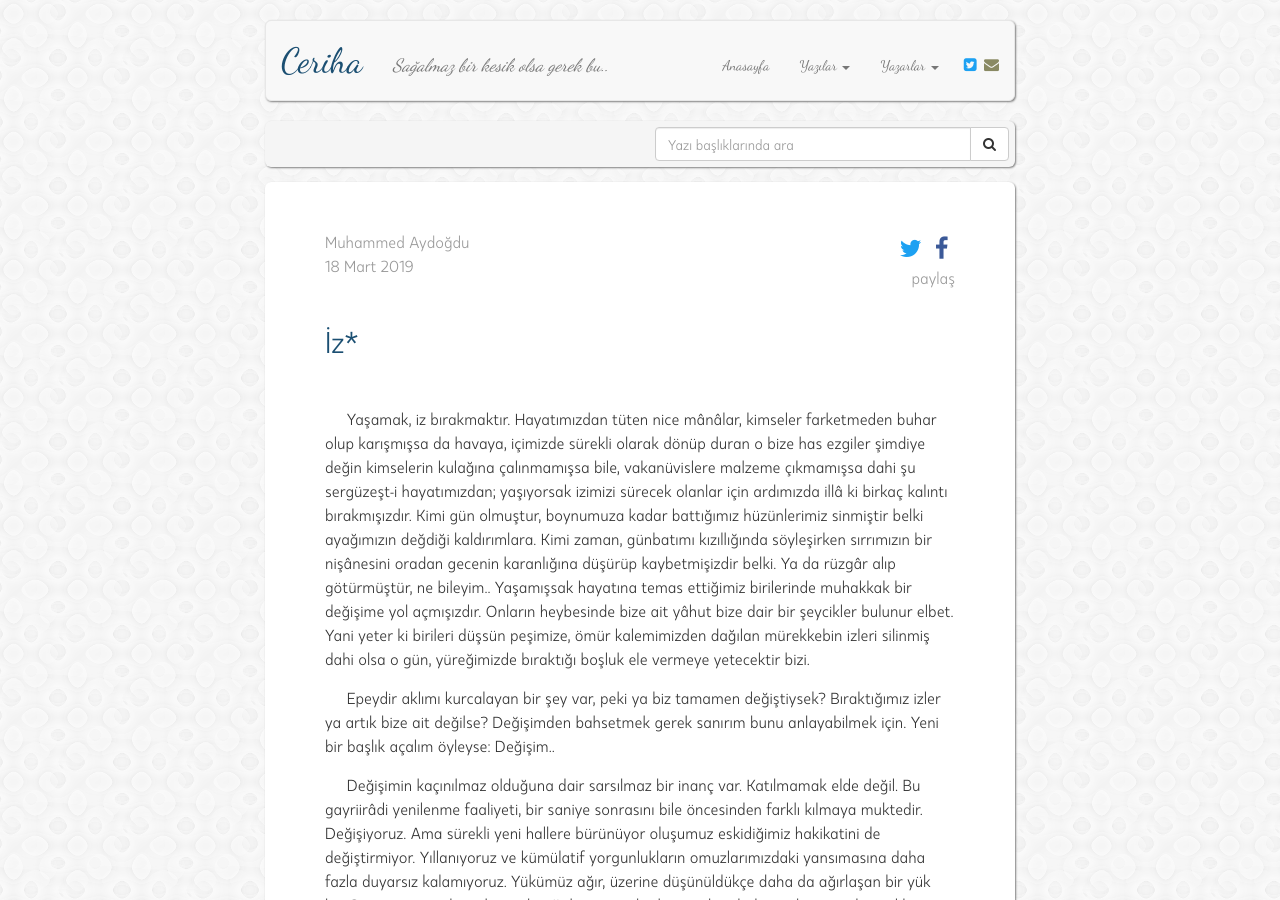
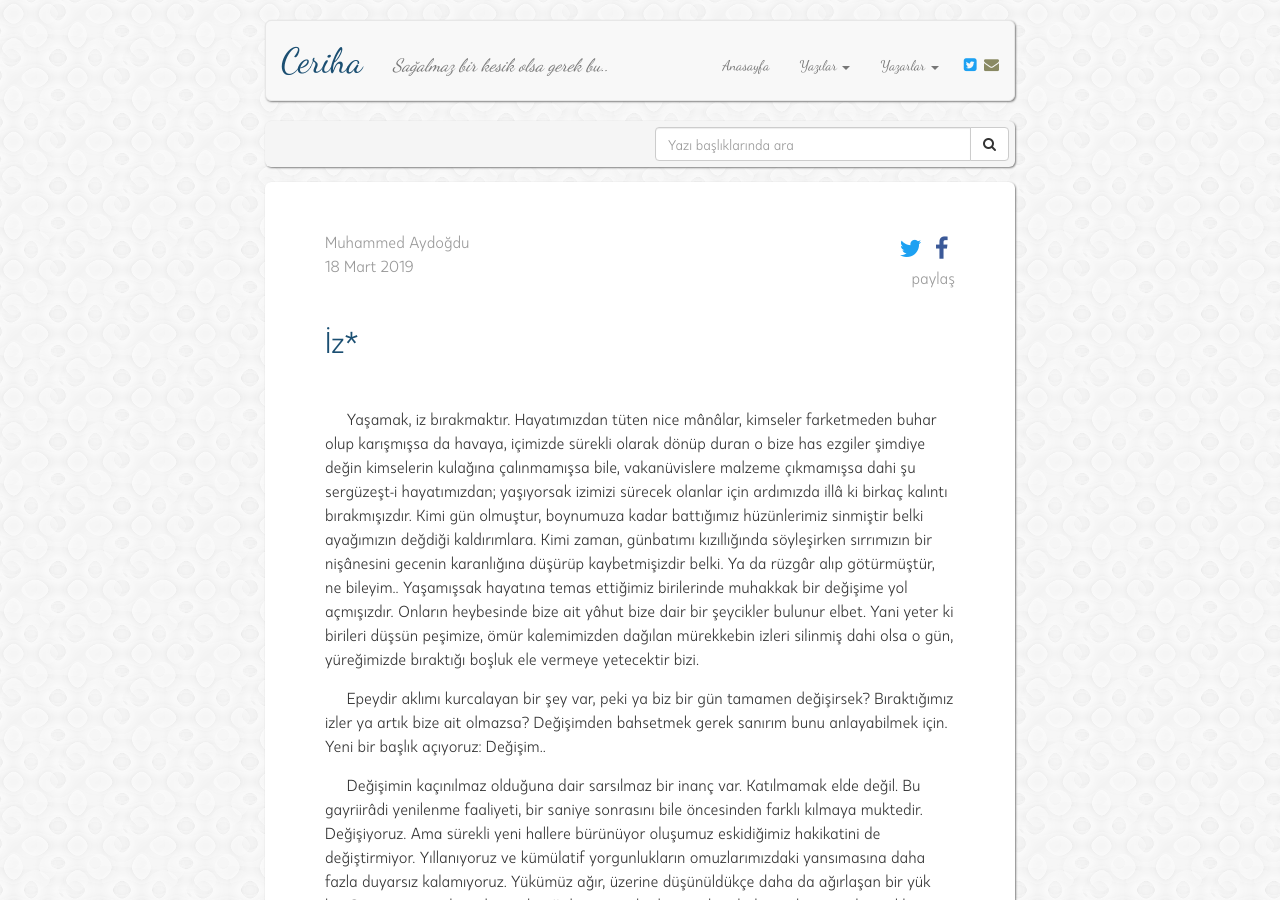
Before and after one commit to muhammedaydogdu/muhammedaydogdu.github.io, a Jekyll site: the page built from _posts/2019-03-18-iz.md, in a window 1280 px wide and 900 px high. Built offline with Jekyll 4.4.1, drawn with Linux system fonts in a browser that asks for light colours; some web fonts are replaced.

Commit message:
Update 2019-03-18-iz.md

```diff
--- a/_posts/2019-03-18-iz.md
+++ b/_posts/2019-03-18-iz.md
@@ -9,9 +9,9 @@
 
 <br/>
 
-&nbsp;&nbsp;&nbsp;&nbsp; Yaşamak, iz bırakmaktır. Hayatımızdan tüten nice mânâlar, kimseler farketmeden buhar olup karışmışsa da havaya, içimizde sürekli olarak dönüp duran o bize has ezgiler şimdiye değin kimselerin kulağına çalınmamışsa bile, vakanüvislere malzeme çıkmamışsa dahi şu sergüzeşt-i hayatımızdan; yaşıyorsak izimizi sürecek olanlar için ardımızda illâ ki birkaç kalıntı bırakmışızdır. Kimi gün olmuştur, boynumuza kadar battığımız hüzünlerimiz sinmiştir belki ayağımızın değdiği kaldırımlara. Kimi zaman, günbatımı kızıllığında söyleşirken sırrımızın bir nişânesini oradan gecenin karanlığına düşürüp kaybetmişizdir belki. Ya da rüzgâr alıp götürmüştür, ne bileyim.. Yaşamışsak hayatına temas ettiğimiz birilerinde muhakkak bir değişime yol açmışızdır. Onların heybesinde bize ait yâhut bize dair bir şeycikler bulunur elbet. Yani yeter ki birileri düşsün peşimize, ömür kalemimizden dağılan mürekkebin izleri silinmiş dahi olsa o gün, yüreğimizde bıraktığı boşluk ele vermeye yetecektir bizi.
+&nbsp;&nbsp;&nbsp;&nbsp; Yaşamak, iz bırakmaktır. Hayatımızdan tüten nice mânâlar, kimseler farketmeden buhar olup karışmışsa da havaya, içimizde sürekli olarak dönüp duran o bize has ezgiler şimdiye değin kimselerin kulağına çalınmamışsa bile, vakanüvislere malzeme çıkmamışsa dahi şu sergüzeşt-i hayatımızdan; yaşıyorsak izimizi sürecek olanlar için ardımızda illâ ki birkaç kalıntı bırakmışızdır. Kimi gün olmuştur, boynumuza kadar battığımız hüzünlerimiz sinmiştir belki ayağımızın değdiği kaldırımlara. Kimi zaman, günbatımı kızıllığında söyleşirken sırrımızın bir nişânesini gecenin karanlığına düşürüp kaybetmişizdir belki. Ya da rüzgâr alıp götürmüştür, ne bileyim.. Yaşamışsak hayatına temas ettiğimiz birilerinde muhakkak bir değişime yol açmışızdır. Onların heybesinde bize ait yâhut bize dair bir şeycikler bulunur elbet. Yani yeter ki birileri düşsün peşimize, ömür kalemimizden dağılan mürekkebin izleri silinmiş dahi olsa o gün, yüreğimizde bıraktığı boşluk ele vermeye yetecektir bizi.
 
-&nbsp;&nbsp;&nbsp;&nbsp; Epeydir aklımı kurcalayan bir şey var, peki ya biz tamamen değiştiysek? Bıraktığımız izler ya artık bize ait değilse? Değişimden bahsetmek gerek sanırım bunu anlayabilmek için. Yeni bir başlık açalım öyleyse: Değişim..
+&nbsp;&nbsp;&nbsp;&nbsp; Epeydir aklımı kurcalayan bir şey var, peki ya biz bir gün tamamen değişirsek? Bıraktığımız izler ya artık bize ait olmazsa? Değişimden bahsetmek gerek sanırım bunu anlayabilmek için. Yeni bir başlık açıyoruz: Değişim..
 
 &nbsp;&nbsp;&nbsp;&nbsp; Değişimin kaçınılmaz olduğuna dair sarsılmaz bir inanç var. Katılmamak elde değil. Bu gayriirâdi yenilenme faaliyeti, bir saniye sonrasını bile öncesinden farklı kılmaya muktedir. Değişiyoruz. Ama sürekli yeni hallere bürünüyor oluşumuz eskidiğimiz hakikatini de değiştirmiyor. Yıllanıyoruz ve kümülatif yorgunlukların omuzlarımızdaki yansımasına daha fazla duyarsız kalamıyoruz. Yükümüz ağır, üzerine düşünüldükçe daha da ağırlaşan bir yük bu. Süngerin suya batırılmasıyla ağırlaşması gibi düşüncelere bulanan hayat yükü, yüklenenini daha bir aşağı çekiyor. “Bir yolu yordamı olmalı bu yükten kurtulmanın.” diye düşünenler de çıkıyor, yükün ağırlığından şekva edip duyduğu ızdırabı hafifletmenin yolunu, hislerini uyuşturmakta bulanlar da. Tamamen mümkün mü bunlar? Ne yazık ki değil. Ne kurtulmak mümkün ondan, ne de dindirmek ruhumuzda giderek ağırlaşan acısını..
 
```
